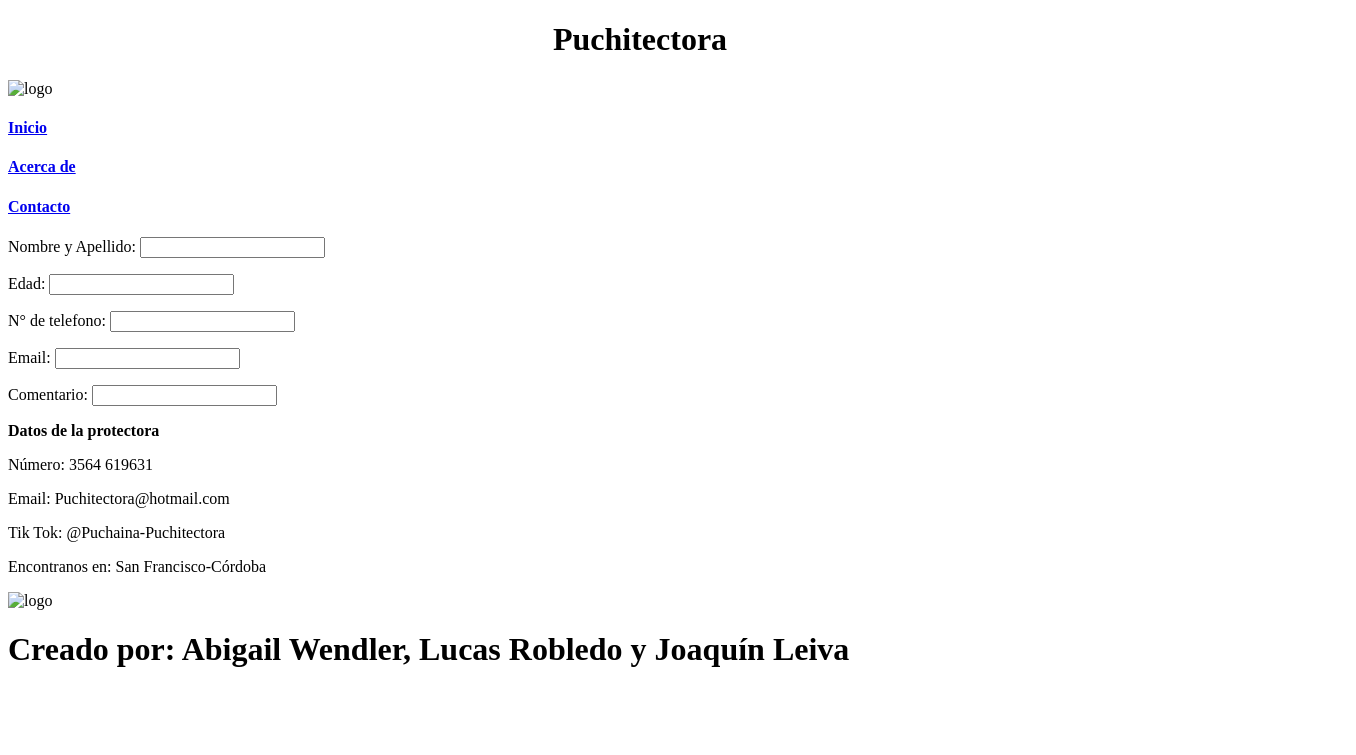
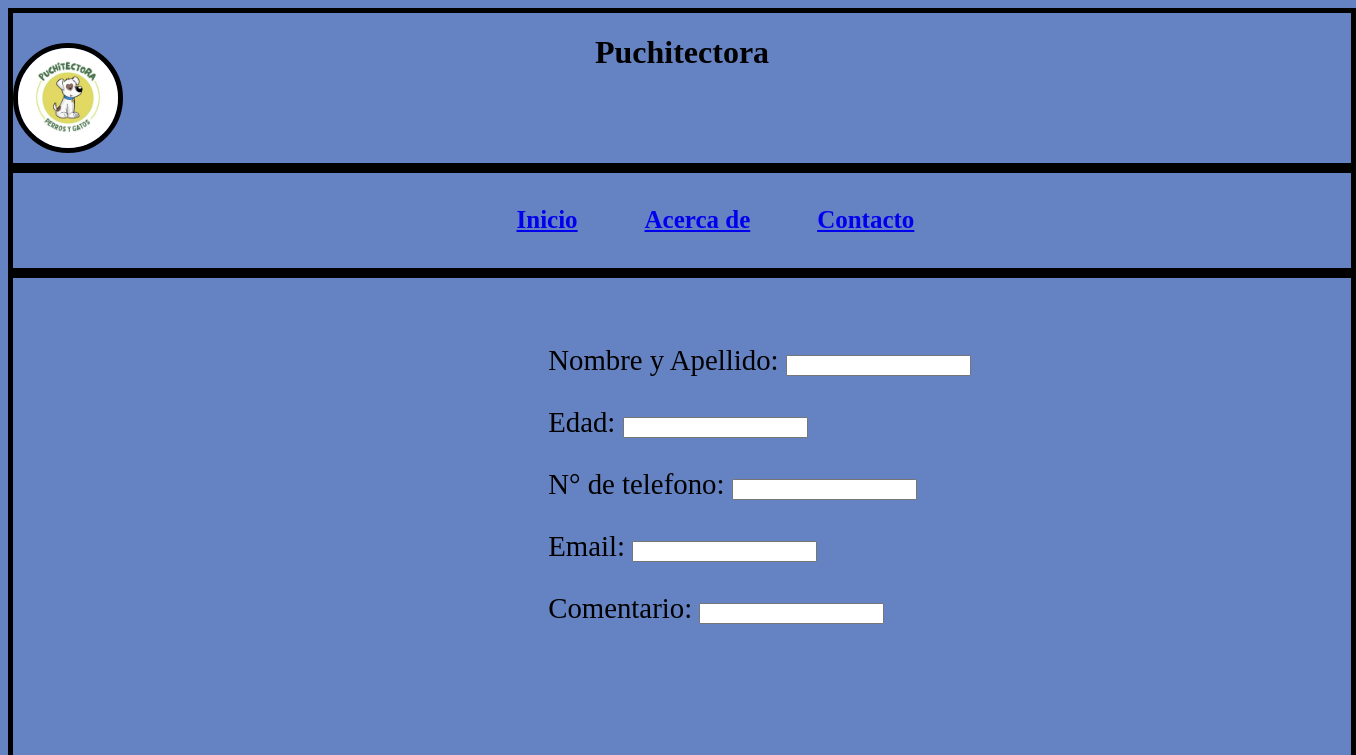
Before and after one commit to Joa18TVhm/Pagina-Protectora, a plain HTML site: page index3.html in a window 1280 px wide. Shown: the top 755 px of the page, 1356 px wide, since content can reach past the window. Drawn offline with Linux system fonts and the light colour scheme.

Commit message:
Add files via upload

```diff
--- /dev/null
+++ b/estilos/style.css
@@ -0,0 +1,139 @@
+body{
+    background-color:rgb(101, 130, 194);
+    display: block;
+    justify-content: center;
+}
+
+.logo{
+    position: relative;
+    top: -50px;
+    width: 100px;
+    border: 5px solid;
+    border-radius: 50%;
+}
+
+header{
+    background-color: rgb(101, 130, 194);
+    border: black 5px solid;
+    width: 1338px;
+    height: 150px;
+    display: block;
+    justify-content: center;
+    position: relative;
+}
+
+nav{
+    background-color: rgb(101, 130, 194);
+    border: black 5px solid;
+    width: 1338px;
+    justify-content: center;
+    text-align: center;
+    padding: -1%;
+    font-size: 25px;
+    display: flex;
+}
+
+nav a{
+    padding-left: 5%;
+}
+
+main{
+    background-color: rgb(101, 130, 194);
+    border: black 5px solid;
+    width: 1338px;
+    height: 1300px;
+    display: block;
+}
+
+.cont{
+    margin: 10%;
+    border: 1px solid black;
+    width: 500px;
+    height: 500px;
+    display: flex;
+}
+
+.cont2{
+    margin: 10%;
+    border: 1px solid black;
+    width: 500px;
+    height: 500px;
+    display: flex;
+}
+
+.cont3{
+    margin: 10%;
+    border: 1px solid black;
+    width: 1000px;
+    height: 500px;
+    display: flex;
+}
+
+.cont4{
+    margin: 10%;
+    border: 1px solid black;
+    width: 1000px;
+    height: 500px;
+    display: flex;
+}
+.tex2{
+    font-size: 45px;
+}
+footer{
+    background-color: rgb(101, 130, 194);
+    border: black 5px solid;
+    width: 1338px;
+    height: 200px;
+    display:block;
+}
+
+.nombres{
+    font-size: 160%;
+    position: absolute;
+    margin-top: -7%;
+    margin-left: 1%;
+}
+.logofinal{
+    border-radius: 50%;
+    width: 9%;
+    position: relative;
+    right: -90%;
+    margin-top: 3%;
+}
+
+.texta{
+    font-size: 34px;
+}
+
+.mascota{
+    text-align: center;
+}
+
+.cuen{
+    margin-top: 5%;
+    margin-bottom: 5%;
+    margin-left: 40%;
+    justify-content: left;
+    font-size: 180%;
+}
+
+.dat{
+    margin-top: 10%;
+    margin-left: 37%;
+    margin-bottom: 15%;
+    border-radius: 5px;
+    width: 500px;
+    height: 264px;
+    font-size: 300%;
+}
+
+.tit{
+    padding: 1%;
+    font-size: 60px;
+    text-align: center;
+}
+.tac{
+    margin-top: -10px;
+    font-size: 50px;
+    margin-left: 2%;
+}
```
Also changed, not shown: pagina.html (+3 -0 lines), pagina2.html (+3 -0 lines), pagina3.html (+3 -0 lines), pagina4.html (+3 -0 lines), imagenes/GatoLucas.jpg (added), imagenes/abi.jpg (added), imagenes/joaperro.jpg (added), imagenes/logo.jpg (added), imagenes/perroabi.jpg (added), imagenes/perroabi2.jpg (added), imagenes/protectora.jpg (added).
